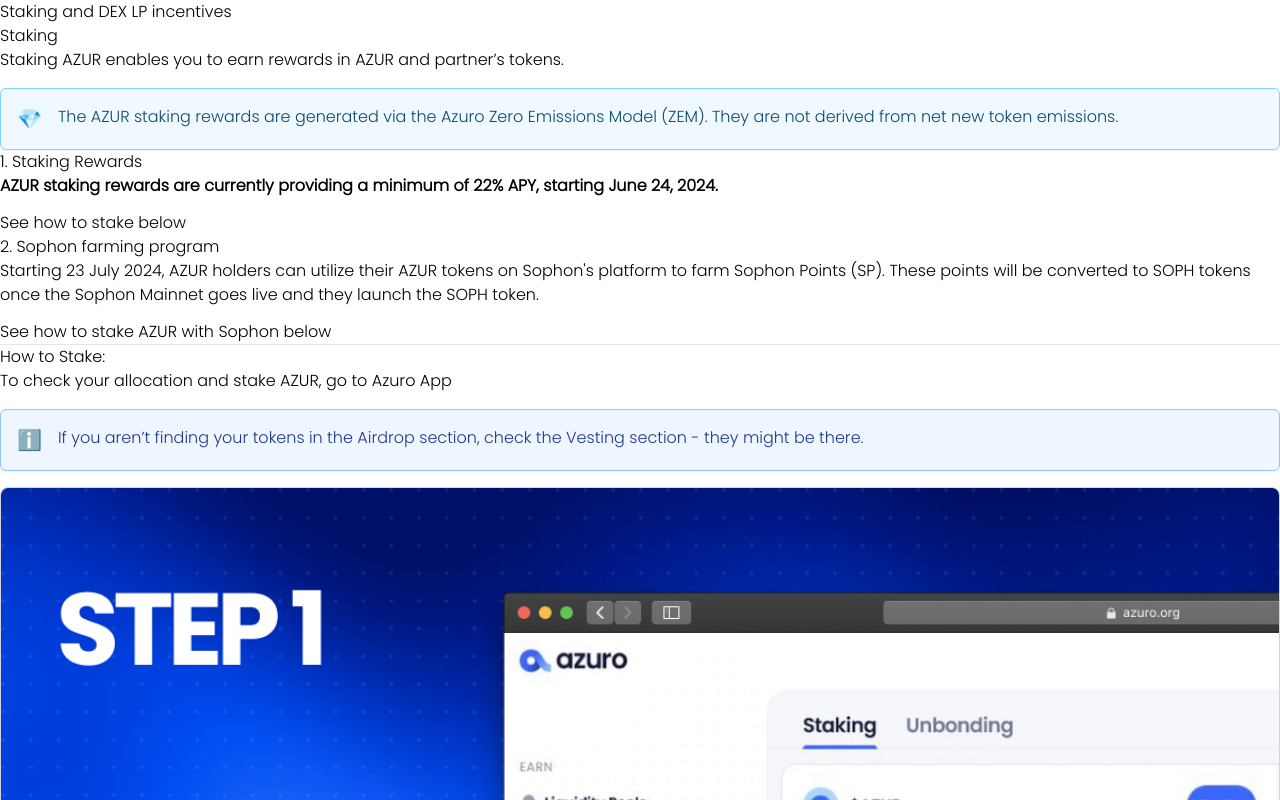
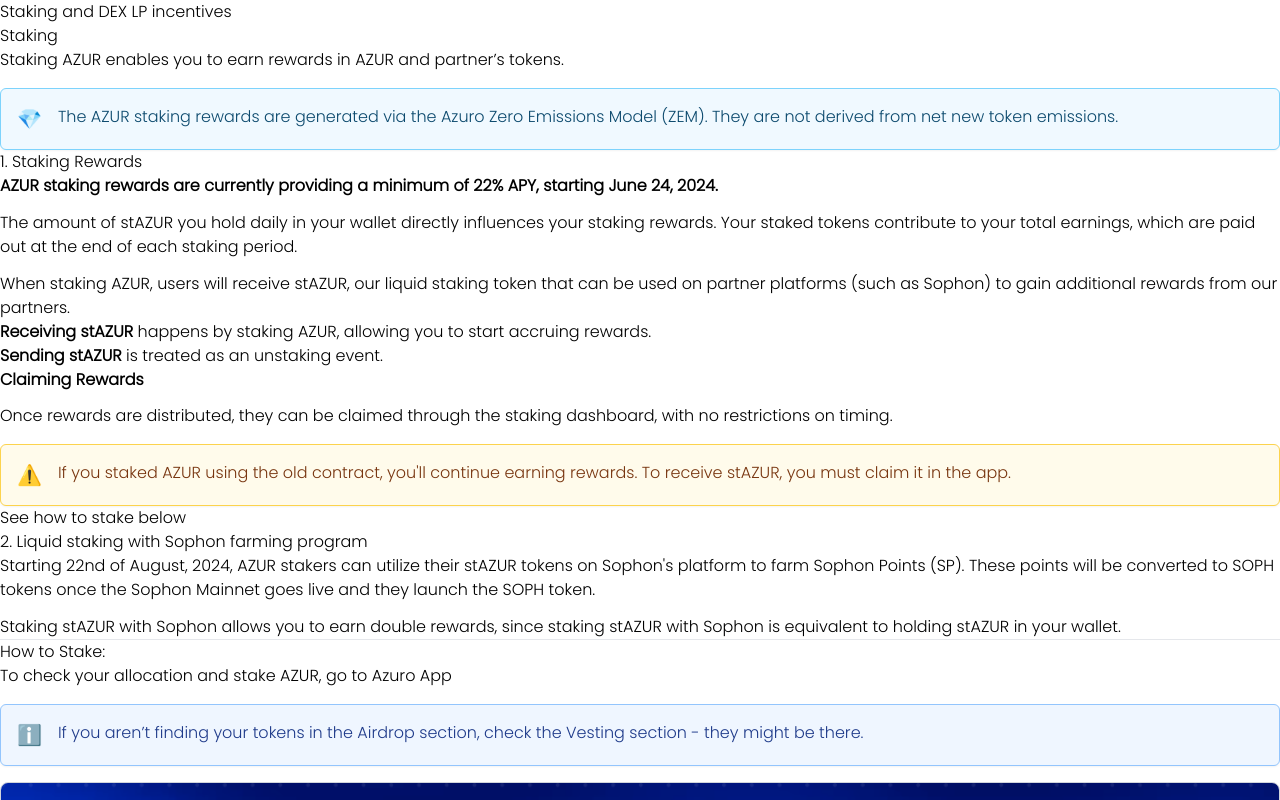
Before and after one commit to Azuro-protocol/gem-docs, a Next.js app: page /concepts/azur/staking in a window 1280 px wide. Shown: the top 800 px of the page. Built offline with nearby package versions, Linux system fonts and the light colour scheme.

Commit message:
upd stazur info

```diff
--- a/pages/concepts/azur/staking.mdx
+++ b/pages/concepts/azur/staking.mdx
@@ -14,14 +14,28 @@ The AZUR staking rewards are generated via the Azuro Zero Emissions Model (ZEM).
 
 **AZUR staking rewards are currently providing a minimum of 22% APY, starting June 24, 2024.**
 
+The amount of stAZUR you hold daily in your wallet directly influences your staking rewards. Your staked tokens contribute to your total earnings, which are paid out at the end of each staking period.
+
+When staking AZUR, users will receive stAZUR, our liquid staking token that can be used on partner platforms (such as Sophon) to gain additional rewards from our partners.
+
+- **Receiving stAZUR** happens by staking AZUR, allowing you to start accruing rewards.
+- **Sending stAZUR** is treated as an unstaking event.
+
+**Claiming Rewards**
+
+Once rewards are distributed, they can be claimed through the staking dashboard, with no restrictions on timing.
+
+<Callout type="warning">
+If you staked AZUR using the old contract, you'll continue earning rewards. To receive stAZUR, you must claim it in the [app](https://azuro.org/app/staking).
+</Callout>
+
 See how to stake [below](https://gem.azuro.org/concepts/azur/staking#how-to-stake)
 
+#### 2. Liquid staking with Sophon farming program
 
-#### 2. Sophon farming program
+Starting 22nd of August, 2024, AZUR stakers can utilize their stAZUR tokens on Sophon's platform to farm Sophon Points (SP). These points will be converted to SOPH tokens once the Sophon Mainnet goes live and they launch the SOPH token.
 
-Starting 23 July 2024, AZUR holders can utilize their AZUR tokens on Sophon's platform to farm Sophon Points (SP). These points will be converted to SOPH tokens once the Sophon Mainnet goes live and they launch the SOPH token.
-
-See how to stake AZUR with Sophon [below](https://gem.azuro.org/concepts/azur/staking#how-to-stake-with-sophon)
+Staking stAZUR with Sophon allows you to earn double rewards, since staking stAZUR with Sophon is equivalent to holding stAZUR in your wallet.
 
 ---
 
```
